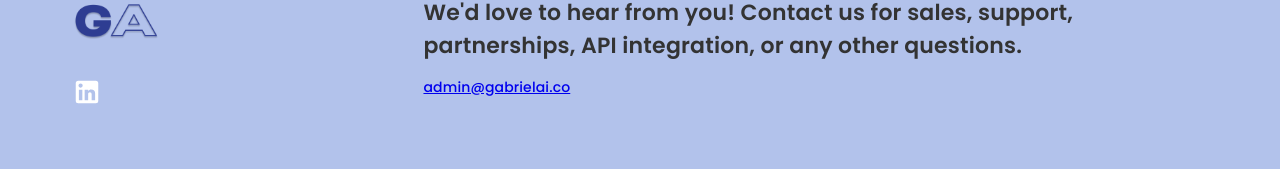
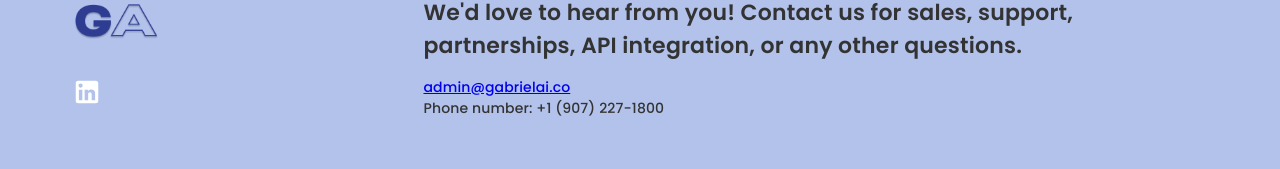
Before and after one commit to Zhyzhang1998/landingpageOld, a React (Create React App) app: page / in a window 1280 px wide. Shown: the part 6576-6745 px from the top of the page. Built offline with nearby package versions, Linux system fonts and the light colour scheme.

Commit message:
modified:   src/components/Footer.jsx

```diff
--- a/src/components/Footer.jsx
+++ b/src/components/Footer.jsx
@@ -86,7 +86,8 @@ function Footer() {
             href="mailto:admin@gabrielai.co"
                 target="_blank"
                 rel="noopener noreferrer"
-            >admin@gabrielai.co</a>
+            >admin@gabrielai.co</a> <br/>
+            Phone number: +1 (907) 227-1800
             </Body1Typography>
           </Box>
         </Box>
```
